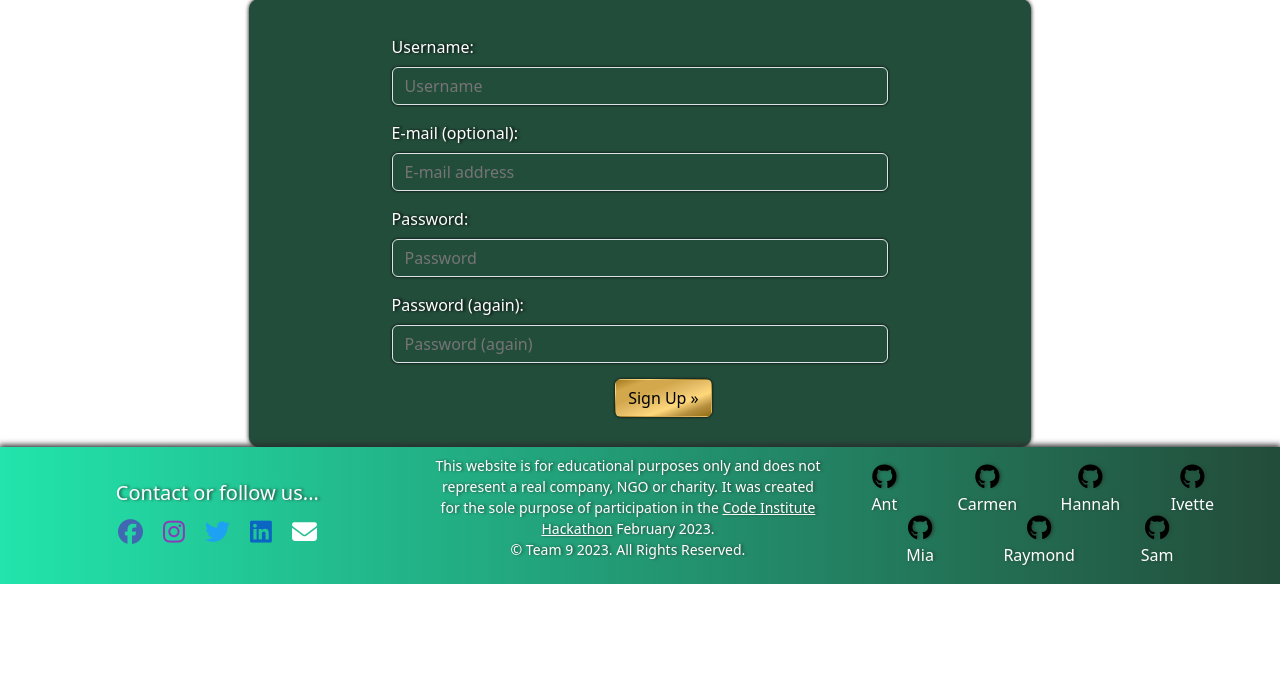
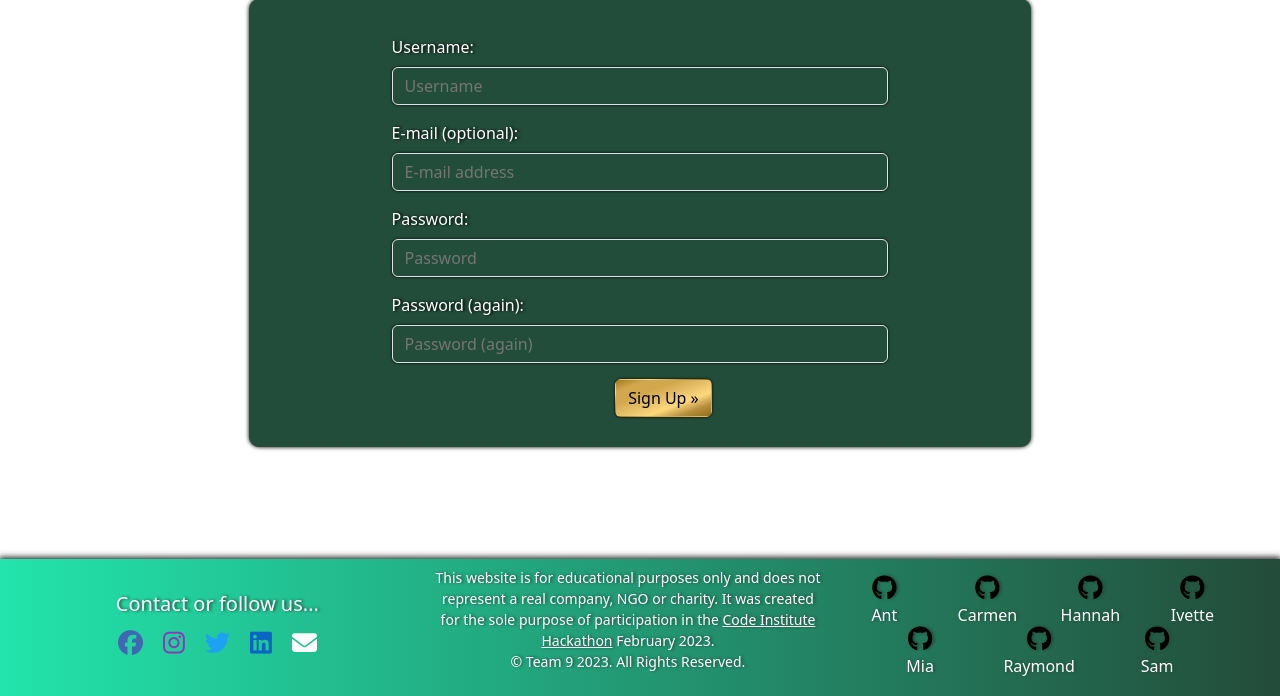
Before and after one commit to SamMartin92/hackathon-team-9a, a Django app: page /accounts/signup/ in a window 1280 px wide. Shown: the part 287-983 px from the top of the page. Before the commit the page ends 871 px from the top, so only its background shows below. Run offline with Django 4.2, Linux system fonts and the light colour scheme; some libraries are stand-ins or nearby versions.

Commit message:
styles: adjust margin botton for box-log-sign class (#57)

```diff
--- a/static/css/style.css
+++ b/static/css/style.css
@@ -268,6 +268,7 @@ footer h5 {
     color: #FFF;
     padding: 20px 0 30px 0;
     margin-left: 15%;
+    margin-bottom: 10%;
 }
 
 .logout-form button, .signup button, .login button {
```
